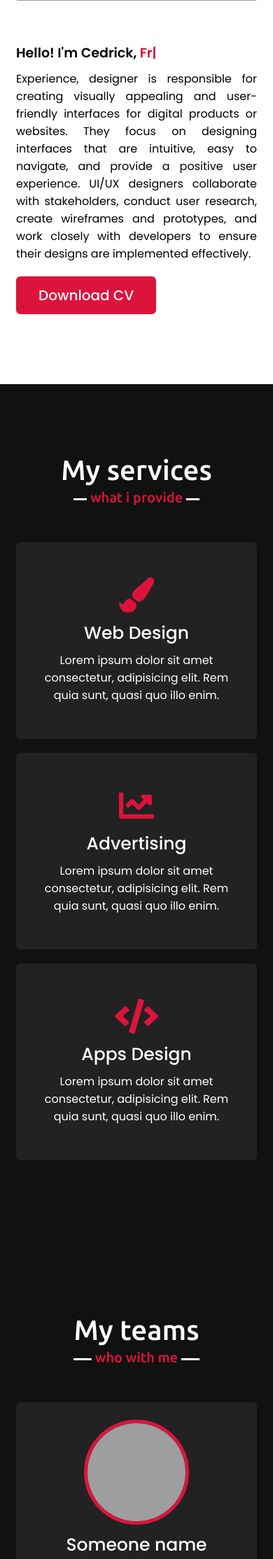
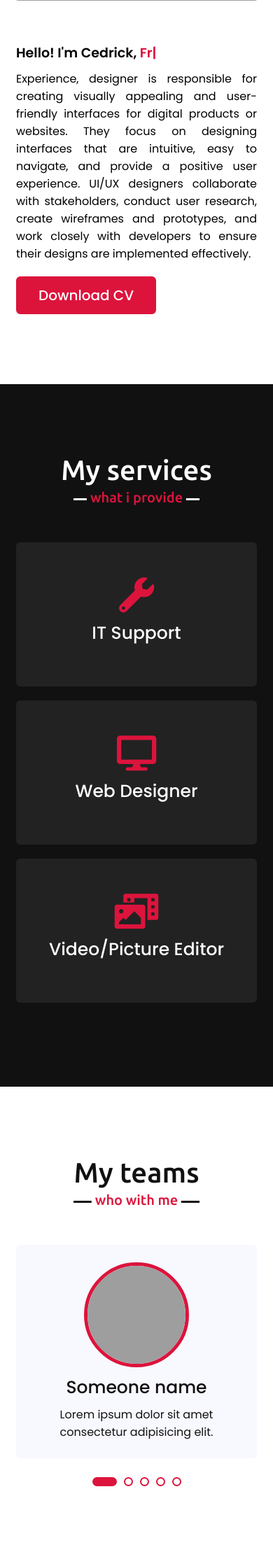
Before and after one commit to Cedrick13/Ced-Portfolio, a PHP site: page / in a window 390 px wide. Shown: the part 1419-3647 px from the top of the page at 70% size. Run offline with PHP 8.4, Linux system fonts and the light colour scheme; grey boxes are pictures that could not be loaded.

Commit message:
Update Portfolio

```diff
--- a/index.html
+++ b/index.html
@@ -46,7 +46,7 @@
                 <div class="text-1">Cedrick Embestro</div>
                 <div class="text-2">4th Year ComSci Student</div>
                 <div class="text-3">And I'm a <span class="typing"></span></div>
-                <a href="#">Hire me</a>
+                <a href="mailto:cedrick13wew@gmail.com">Contact Me</a>
             </div>
         </div>
     </section>
@@ -75,23 +75,23 @@
             <div class="serv-content">
                 <div class="card">
                     <div class="box">
-                        <i class="fas fa-paint-brush"></i>
-                        <div class="text">Web Design</div>
-                        <p>Lorem ipsum dolor sit amet consectetur, adipisicing elit. Rem quia sunt, quasi quo illo enim.</p>
+                        <i class="fas fa-wrench"></i>
+                        <div class="text">IT Support</div>
+                        <p></p>
                     </div>
                 </div>
                 <div class="card">
                     <div class="box">
-                        <i class="fas fa-chart-line"></i>
-                        <div class="text">Advertising</div>
-                        <p>Lorem ipsum dolor sit amet consectetur, adipisicing elit. Rem quia sunt, quasi quo illo enim.</p>
+                        <i class="fas fa-desktop"></i>
+                        <div class="text">Web Designer</div>
+                        <p></p>
                     </div>
                 </div>
                 <div class="card">
                     <div class="box">
-                        <i class="fas fa-code"></i>
-                        <div class="text">Apps Design</div>
-                        <p>Lorem ipsum dolor sit amet consectetur, adipisicing elit. Rem quia sunt, quasi quo illo enim.</p>
+                        <i class="fas fa-photo-video"></i>
+                        <div class="text">Video/Picture Editor</div>
+                        <p></p>
                     </div>
                 </div>
                </div>
--- a/style.css
+++ b/style.css
@@ -35,13 +35,11 @@ section{
     padding: 0 80px;
     margin: auto;
 }
-.about, .services, .skills, .teams, .contact, footer{
+.about, .services, .teams, footer{
     font-family: 'Poppins', sans-serif;
 }
 .about .about-content,
-.services .serv-content,
-.skills .skills-content,
-.contact .contact-content{
+.services .serv-content{
     display: flex;
     flex-wrap: wrap;
     align-items: center;
@@ -304,11 +302,19 @@ section .title::after{
 }
 
 /* teams section styling */
+.teams {
+    color:#111;
+    background-color: #fff;
+}
+.teams .title::before{
+    background: #111;
+}
 .teams .title::after{
+    background: #fff;
     content: "who with me";
 }
 .teams .carousel .card{
-    background: #222;
+    background: #f8f8ff;
     border-radius: 6px;
     padding: 25px 35px;
     text-align: center;
@@ -453,11 +459,6 @@ footer span a:hover{
         width: calc(50% - 10px);
         margin-bottom: 20px;
     }
-    .skills .skills-content .column,
-    .contact .contact-content .column{
-        width: 100%;
-        margin-bottom: 35px;
-    }
 }
 
 @media (max-width: 690px) {
@@ -485,16 +486,8 @@ footer span a:hover{
     .home .home-content .text-3{
         font-size: 27px;
     }
-    .about .about-content .right .text,
-    .skills .skills-content .left .text{
+    .about .about-content .right .text{
         font-size: 19px;
-    }
-    .contact .right form .fields{
-        flex-direction: column;
-    }
-    .contact .right form .name,
-    .contact .right form .email{
-        margin: 0;
     }
     .right form .error-box{
        width: 150px;
@@ -507,6 +500,7 @@ footer span a:hover{
         font-size: 23px;
         line-height: 38px;
     }
+    /* social icon */
 }
 .media-icons{
   float: right;
```
